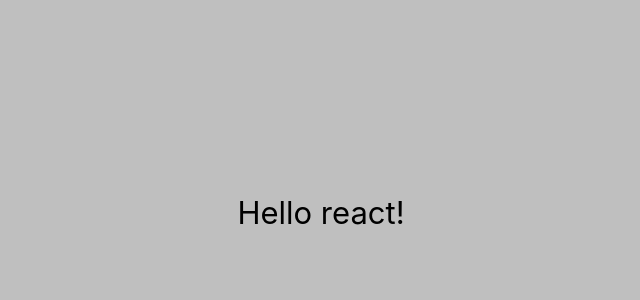
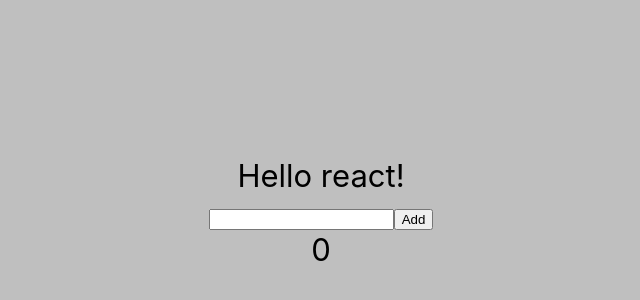
Before and after one commit to Kate-png/todo-list, a React (Create React App) app: page / in a window 1280 px wide. Shown: the part 188-488 px from the top of the page, without its empty margins (319-959 px from the left). Built offline with nearby package versions, Linux system fonts and the light colour scheme.

Commit message:
add new button

```diff
--- a/src/App.tsx
+++ b/src/App.tsx
@@ -1,12 +1,21 @@
 import React from 'react';
 import './App.css';
+import InputLine from './components/InputLine/InputLine'
 
 function App() {
+
+  function addValue(title:string){
+    console.log(title)
+  }
   return (
     <div className="App">
       <header className="App-header">
        Hello react!
+       <InputLine onCreate={addValue}/>
       </header>
+      <div>
+
+      </div>
     </div>
   );
 }
--- /dev/null
+++ b/src/components/InputLine/InputLine.tsx
@@ -0,0 +1,38 @@
+import React, {useState} from "react";
+
+
+function InputLine({onCreate}:any){
+    const [value, setValue] = useState('');
+    const [saveList, setSaveList] = useState<Array<String>>([]);
+
+    function submitHandler(event:React.FormEvent<HTMLFormElement>) {
+        event.preventDefault()
+
+        if(value.trim()) {
+            onCreate(value)
+            setSaveList(prewState => {
+                return [...prewState, value]
+                })
+                setValue('')
+            }
+            }
+
+            return(
+                <form onSubmit={submitHandler}>
+                    <input type='text' className="comment" value={value} onChange = {event => setValue(event.target.value)}/>
+                    <button type='submit' className="button">Add</button>
+
+                    <div> {saveList.length && saveList.map((element, index) => {
+                        return(
+                        <>
+                        <b key={index}>{element}</b>
+                        <br/>
+                        </>
+                        )
+                        }) }</div>
+
+                        </form>
+ )
+}
+
+export default InputLine
--- /dev/null
+++ b/src/store/mainTodoList.tsx
@@ -0,0 +1,5 @@
+import React from "react";
+
+function mainTodoList(){
+
+}
```
Also changed, not shown: src/components/InputLine/InputLine.css (added), 1 other file (tests, documents, lock files or other folders).
